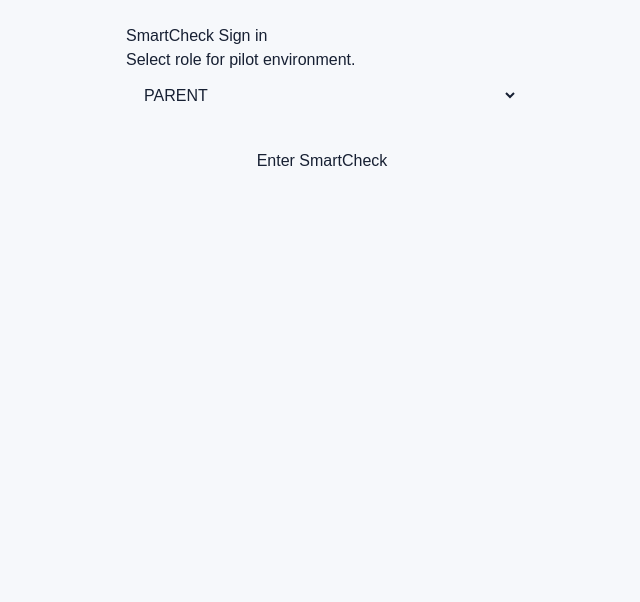
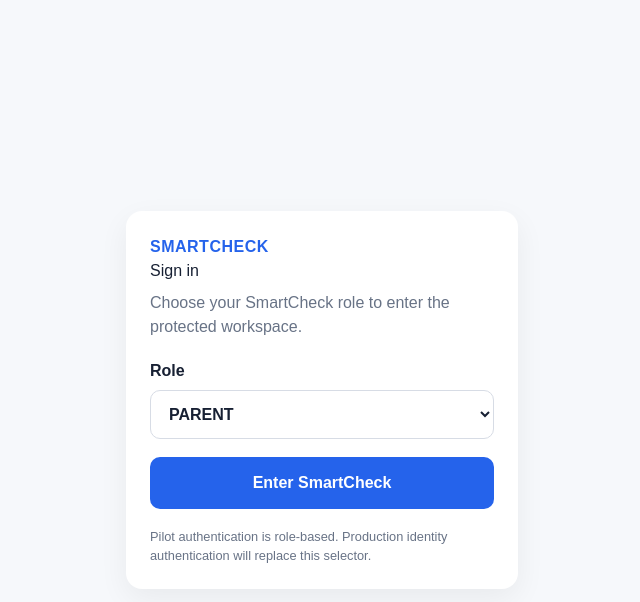
Before and after one commit to shukurhustle-cmd/smartcheck-pwa, a Next.js app: page /login in a window 1280 px wide. Shown: the top 602 px of the page, without its empty margins (318-958 px from the left). Built offline with nearby package versions, Linux system fonts and the light colour scheme.

Commit message:
feat: connect SmartCheck login to protected role routing

```diff
--- a/app/login/page.tsx
+++ b/app/login/page.tsx
@@ -1 +1,28 @@
-"use client";import {useState} from "react";import {useRouter} from "next/navigation";const roles=["PARENT","VISITOR","APPROVER","RECEPTION","SECURITY","ADMIN"];export default function Login(){const [role,setRole]=useState("PARENT");const router=useRouter();function enter(){localStorage.setItem("smartcheck_role",role);router.push("/dashboard")}return <main style={{maxWidth:440,margin:"auto",padding:24}}><h1>SmartCheck Sign in</h1><p>Select role for pilot environment.</p><select value={role} onChange={e=>setRole(e.target.value)} style={{width:"100%",padding:14}}>{roles.map(r=><option key={r}>{r}</option>)}</select><button onClick={enter} style={{width:"100%",marginTop:16,padding:14}}>Enter SmartCheck</button></main>}
+"use client";
+import {useState} from "react";
+import {useRouter,useSearchParams} from "next/navigation";
+
+const roles=["PARENT","VISITOR","APPROVER","RECEPTION","SECURITY","ADMIN"] as const;
+const destinations={PARENT:"/parent",VISITOR:"/visitor",APPROVER:"/approvals",RECEPTION:"/reception",SECURITY:"/security/scan",ADMIN:"/admin"} as const;
+
+export default function Login(){
+  const [role,setRole]=useState<(typeof roles)[number]>("PARENT");
+  const [loading,setLoading]=useState(false);
+  const [error,setError]=useState("");
+  const router=useRouter();
+  const params=useSearchParams();
+
+  async function enter(){
+    setLoading(true);setError("");
+    try{
+      const response=await fetch("/api/auth/session",{method:"POST",headers:{"Content-Type":"application/json"},body:JSON.stringify({role})});
+      const data=await response.json();
+      if(!response.ok)throw new Error(data.error||"Unable to start session");
+      const next=params.get("next");
+      router.replace(next||destinations[role]);
+      router.refresh();
+    }catch(err){setError(err instanceof Error?err.message:"Unable to sign in");setLoading(false)}
+  }
+
+  return <main style={{maxWidth:440,margin:"0 auto",padding:24,minHeight:"100vh",display:"flex",alignItems:"center"}}><section style={{width:"100%",background:"white",padding:24,borderRadius:16,boxShadow:"0 10px 30px rgba(0,0,0,.06)"}}><p style={{color:"#2563eb",fontWeight:700,letterSpacing:.5}}>SMARTCHECK</p><h1 style={{marginBottom:8}}>Sign in</h1><p style={{color:"#687386",lineHeight:1.5}}>Choose your SmartCheck role to enter the protected workspace.</p><label style={{display:"block",marginTop:20,fontWeight:600}}>Role<select value={role} onChange={e=>setRole(e.target.value as (typeof roles)[number])} style={{display:"block",width:"100%",padding:14,marginTop:7,border:"1px solid #d7dce5",borderRadius:10}}>{roles.map(r=><option key={r}>{r}</option>)}</select></label><button onClick={enter} disabled={loading} style={{width:"100%",marginTop:18,padding:14,border:0,borderRadius:10,background:"#2563eb",color:"white",fontWeight:700}}>{loading?"Signing in…":"Enter SmartCheck"}</button>{error&&<p style={{color:"#dc2626",marginTop:14}}>{error}</p>}<small style={{display:"block",marginTop:18,color:"#687386"}}>Pilot authentication is role-based. Production identity authentication will replace this selector.</small></section></main>
+}
```
